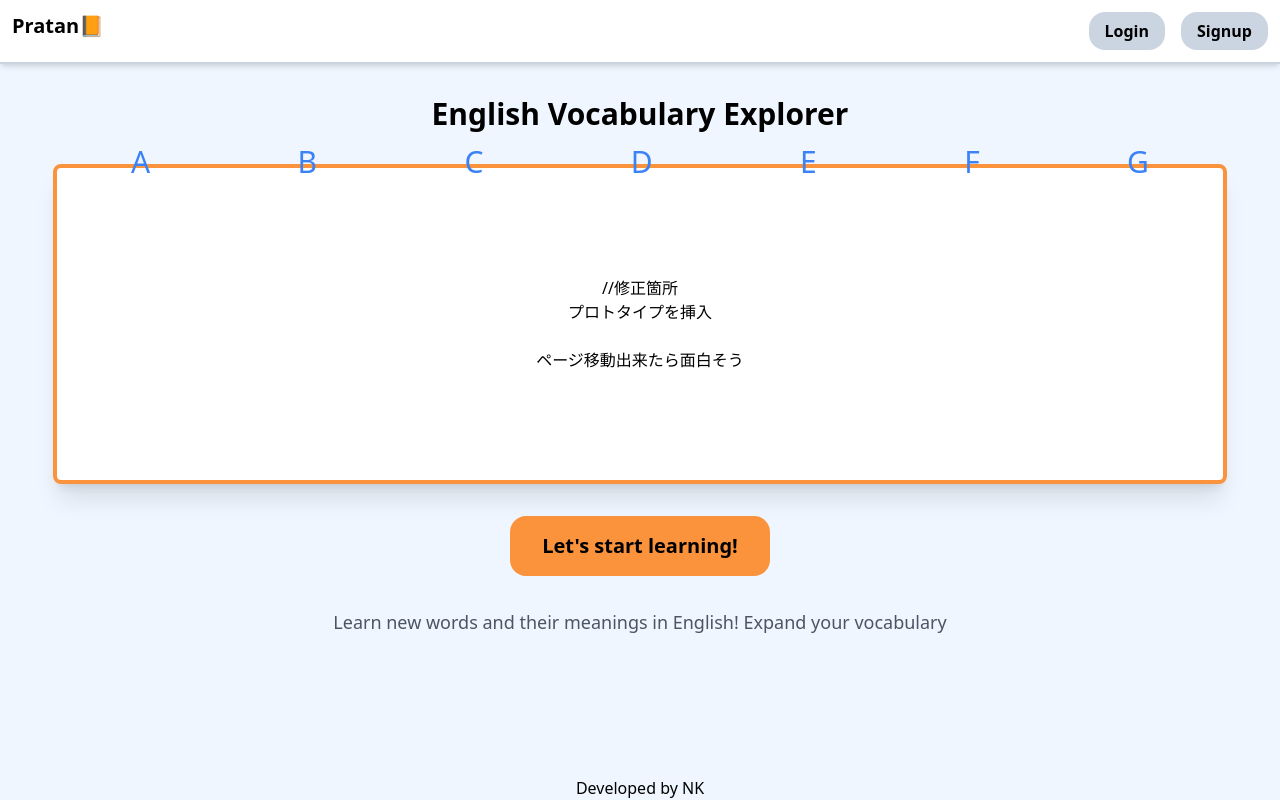
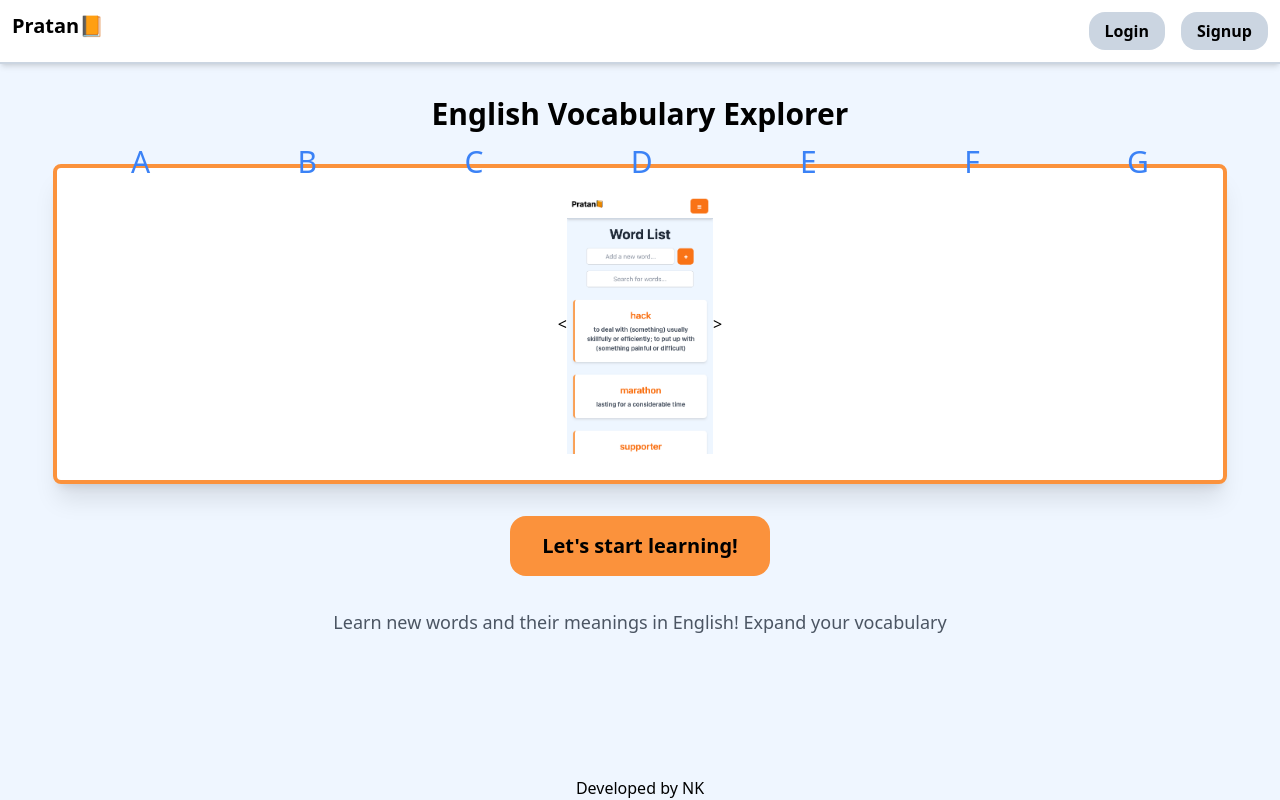
Before and after one commit to kikudesuyo/pratan, a React (Vite) app: page / in a window 1280 px wide. Built offline with nearby package versions, Linux system fonts and the light colour scheme; no server answers.

Commit message:
プロトタイプを描画

```diff
--- a/src/pages/Landing.tsx
+++ b/src/pages/Landing.tsx
@@ -1,9 +1,40 @@
 import { useNavigate } from "react-router-dom";
+import { useState } from "react";
 import BodyButton from "@/components/Button/BodyButton";
 import { PATHS } from "@/utils/constants/Paths";
+//imgs
+import question from "@/assets/imgs/question.png";
+import sidebar from "@/assets/imgs/sidebar.png";
+import word from "@/assets/imgs/word.png";
+import wordList from "@/assets/imgs/wordList.png";
+import wrong from "@/assets/imgs/wrong.png";
+import wordTestScore from "@/assets/imgs/wordTestScore.png";
 
 const Landing = () => {
   const navigate = useNavigate();
+  const [currentIndex, setCurrentIndex] = useState(0);
+
+  const images = [
+    { id: 1, src: wordList, alt: "Image 1" },
+    { id: 2, src: sidebar, alt: "Image2" },
+    { id: 3, src: word, alt: "Image3" },
+    { id: 4, src: question, alt: "Image4" },
+    { id: 5, src: wrong, alt: "Image5" },
+    { id: 6, src: wordTestScore, alt: "Image6" },
+  ];
+
+  const goToPrevious = () => {
+    const isFirstSlide = currentIndex === 0;
+    const newIndex = isFirstSlide ? images.length - 1 : currentIndex - 1;
+    setCurrentIndex(newIndex);
+  };
+
+  const goToNext = () => {
+    const isLastSlide = currentIndex === images.length - 1;
+    const newIndex = isLastSlide ? 0 : currentIndex + 1;
+    setCurrentIndex(newIndex);
+  };
+
   return (
     <div className="mt-8 flex flex-col items-center justify-center gap-8">
       <h1 className=" text-center text-3xl font-bold">
@@ -19,12 +50,13 @@ const Landing = () => {
           <span>F</span>
           <span>G</span>
         </div>
-        <div className="flex flex-col text-center">
-          //修正箇所
-          <p>プロトタイプを挿入</p>
-          <br />
-          <p>ページ移動出来たら面白そう</p>
-        </div>
+        <button onClick={goToPrevious}>
+          <span>&lt;</span>
+        </button>
+        <img className="h-5/6" src={images[currentIndex].src} alt="" />
+        <button onClick={goToNext}>
+          <span>&gt;</span>
+        </button>
       </div>
       <BodyButton
         label="Let's start learning!"
```
